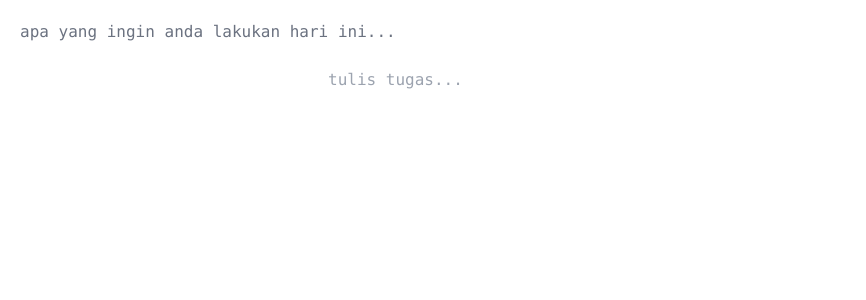
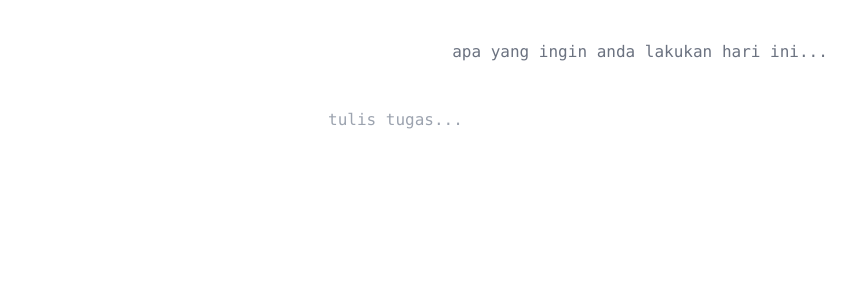
Before and after one commit to albaehaki/todo-list, a React (Create React App) app: page / in a window 1280 px wide. Shown: the top 300 px of the page, without its empty margins (0-866 px from the left). Built offline with nearby package versions, Linux system fonts and the light colour scheme.

Commit message:
layout of title

```diff
--- a/src/App.tsx
+++ b/src/App.tsx
@@ -48,7 +48,7 @@ function App() {
 
   return (
     <div className="grid text-gray-500 font-mono">
-      <p className="m-auto mx-5 my-5 ">
+      <p className="sm:m-auto py-10 px-5">
         apa yang ingin anda lakukan hari ini...
       </p>
       <Input state={text} onchange={onchange} onsubmit={onsubmit} />
```
